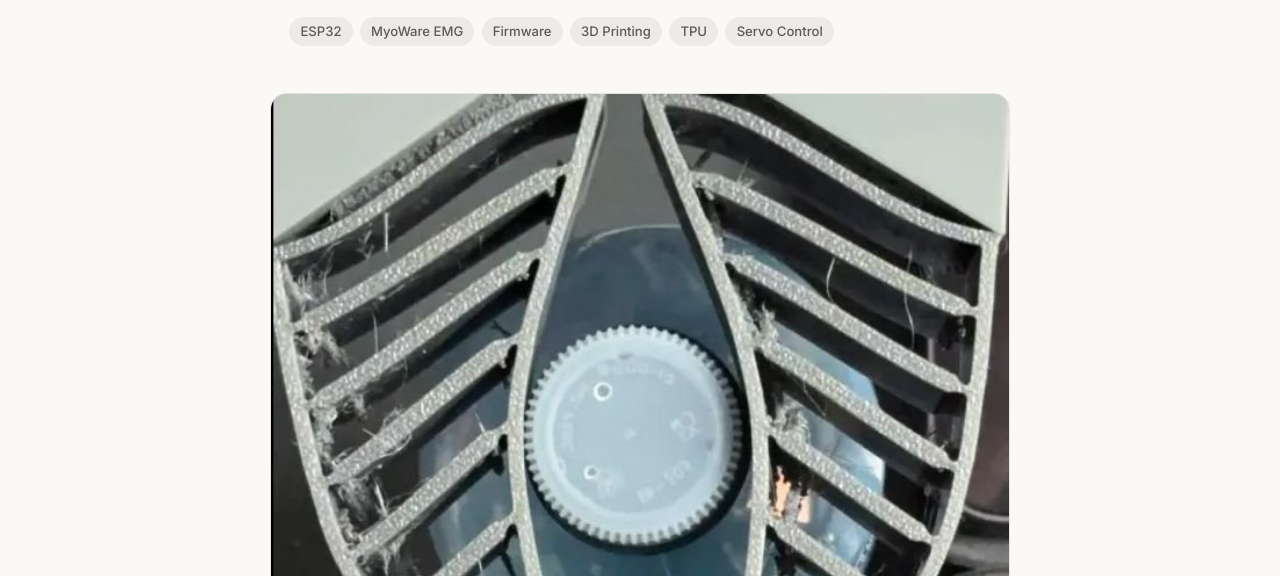
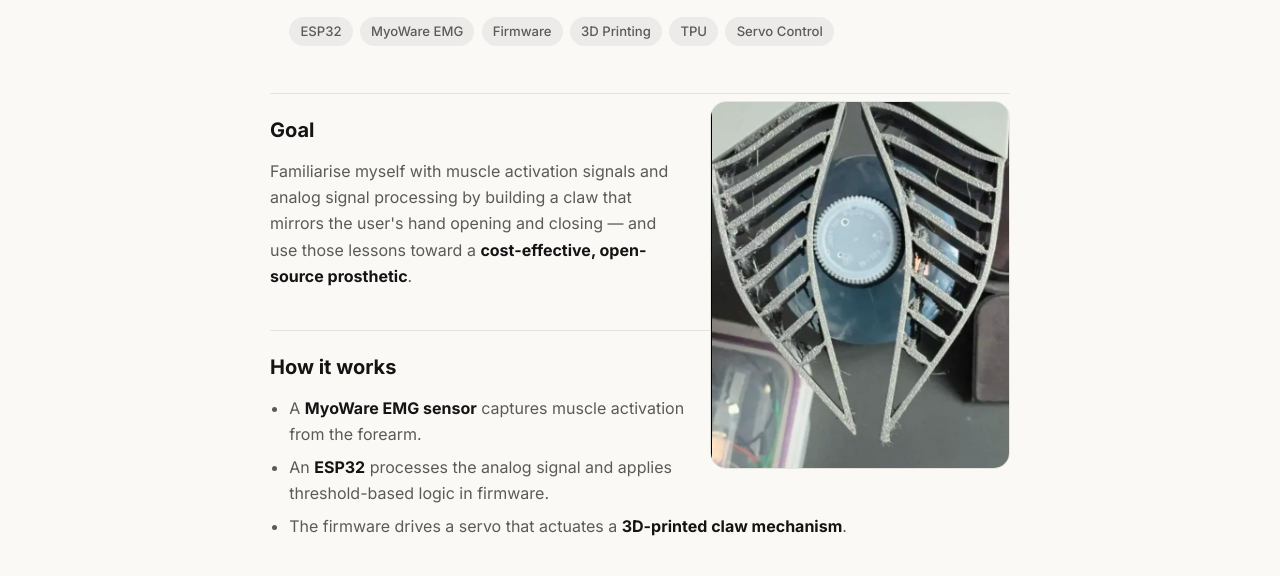
Before and after one commit to fuzail127/fuzzymuseum, a plain HTML site: page projects/emg-claw.html in a window 1280 px wide. Shown: the part 352-928 px from the top of the page. Drawn offline with Linux system fonts and the light colour scheme.

Commit message:
Float detail-page images beside text at smaller size
Co-Authored-By: Claude Fable 5 <noreply@anthropic.com>

```diff
--- a/css/style.css
+++ b/css/style.css
@@ -539,12 +539,29 @@ h1, h2, h3 { line-height: 1.2; margin: 0 0 0.5em; }
 .detail strong { color: var(--text); }
 
 .detail-media {
+  float: right;
+  width: min(300px, 42%);
   border-radius: 16px;
   overflow: hidden;
   border: 1px solid var(--border);
-  margin: 1.5rem 0;
+  margin: 0.5rem 0 1.25rem 1.5rem;
 }
 .detail-media img { width: 100%; }
+
+/* keep floated media from spilling past the page content */
+.detail::after {
+  content: "";
+  display: block;
+  clear: both;
+}
+
+@media (max-width: 700px) {
+  .detail-media {
+    float: none;
+    width: 100%;
+    margin: 1.5rem 0;
+  }
+}
 
 .detail-note {
   background: var(--accent-soft);
```
